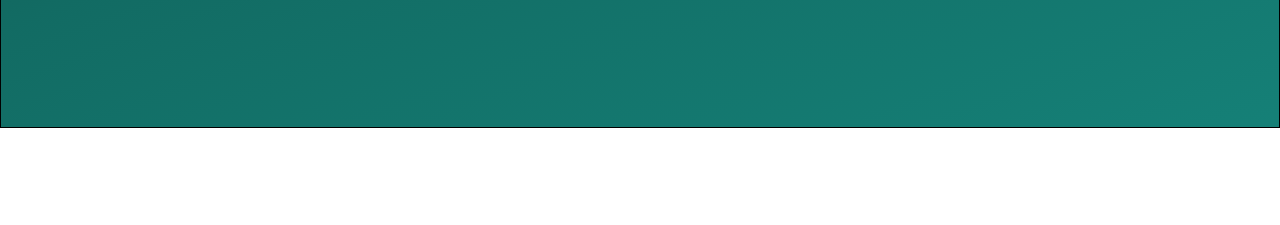
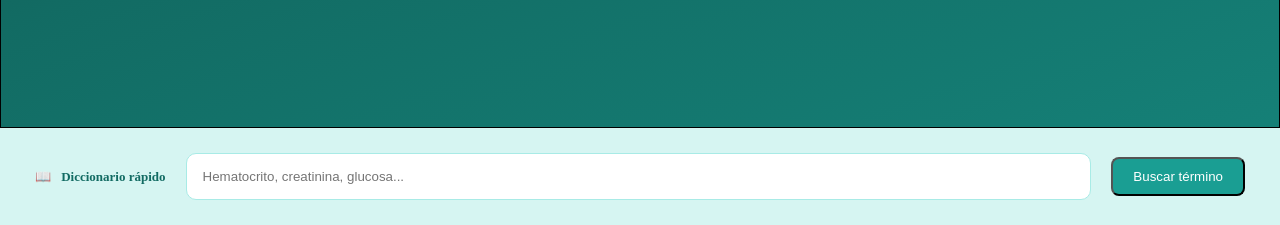
Before and after one commit to medgabrielgarcia-star/Nexamed-Edu, a website: page index.html in a window 1280 px wide. Shown: the part 749-974 px from the top of the page. Before the commit the page ends 877 px from the top, so only its background shows below. Drawn offline with Linux system fonts and the light colour scheme.

Commit message:
Agregando nuevas seccion de busqueda

```diff
--- a/index.html
+++ b/index.html
@@ -36,7 +36,6 @@
                     <p class="context__item">500+ <span>Térmicos médicos</span></p>
                 </div>
             </div>
-            <!--<div class="wrap__right"></div>-->
             <div class="wrap__right">
                 <img src="./src/assets/images/1.png" alt="Ilustración 1" class="slide-img">
                 <img src="./src/assets/images/3.png" alt="Ilustración 2" class="slide-img">
@@ -44,6 +43,13 @@
                 <img src="./src/assets/images/5.png" alt="Ilustración 4" class="slide-img">
             </div>
         </section>
+        <article class="search">
+            <form class="search__form">
+                <label class="search__label" for="buscar">Diccionario rápido</label>
+                <input class="search__input" id="buscar" type="text" placeholder="Hematocrito, creatinina, glucosa...">
+                <input class="search__btn" type="button" value="Buscar término">
+        </form>
+        </article>
     </main>
     <script src="./src/index.js"></script>
 </body>
--- a/src/index.css
+++ b/src/index.css
@@ -1,36 +1,36 @@
-*{
+* {
   margin: 0;
   padding: 0;
   box-sizing: border-box;
 }
 
-body{
+body {
   color: #1a2332;
 }
 
 /*---- HEADER ----*/
-.header{
+.header {
   display: flex;
   justify-content: space-around;
   align-items: center;
   padding: 20px 0;
-    background:linear-gradient( #fff, #fffd);
+  background: linear-gradient(#fff, #fffd);
   position: sticky;
   top: 0;
   z-index: 10;
 }
 
-.header__img{
+.header__img {
   width: 150px;
-    filter: drop-shadow(0 0 15px #0e3e3a)
+  filter: drop-shadow(0 0 15px #0e3e3a);
 }
 
-.header__nav{
+.header__nav {
   display: flex;
   gap: 8px;
 }
 
-.nav__item{
+.nav__item {
   text-decoration: none;
   color: inherit;
   cursor: pointer;
@@ -38,17 +38,17 @@ body{
   border-radius: 10px;
 }
 
-.nav__item:hover{
+.nav__item:hover {
   color: #158077;
   background-color: #eef9f8;
 }
 
-.nav__item:active{
+.nav__item:active {
   color: #126b63;
   background: #d6f5f2;
 }
 
-.header__btn{
+.header__btn {
   align-self: center;
   text-decoration: none;
   color: #fff;
@@ -58,22 +58,25 @@ body{
   cursor: pointer;
 }
 
-.header__btn:hover{
+.header__btn:hover {
   opacity: 0.9;
 }
 
+/*---- HEADER RESPONSIVE ----*/
+
 /*---- HERO ----*/
 
-.hero__wrap{
+.hero__wrap {
   border: 1px solid black;
-    background: linear-gradient(160deg, #0e3e3a 0%, #126b63 55%, #158077 100%) ;
+  background: linear-gradient(160deg, #0e3e3a 0%, #126b63 55%, #158077 100%);
   height: 100vh;
   display: flex;
   justify-content: space-around;
   align-items: center;
 }
 
-.wrap__left,.wrap__right{
+.wrap__left,
+.wrap__right {
   width: 42%;
   padding: 40px 15px;
   display: flex;
@@ -81,8 +84,8 @@ body{
   gap: 10px;
 }
 
-.hero__eyebrow{
-    background-color: rgb(255, 255, 255,0.1);
+.hero__eyebrow {
+  background-color: rgb(255, 255, 255, 0.1);
   border: 1px solid rgb(255, 255, 255, 0.15);
   border-radius: 15px;
   padding: 2px 10px;
@@ -90,34 +93,33 @@ body{
   width: 44%;
 }
 
-.hero__eyebrow::before{
+.hero__eyebrow::before {
   content: "🌎 ";
 }
 
-.hero__title{
+.hero__title {
   color: #fff;
   text-wrap: balance;
   font-size: 3rem;
-
 }
 
-.hero__title span{
+.hero__title span {
   font-style: italic;
-    color: #f58b6e
+  color: #f58b6e;
 }
 
-.hero__text{
+.hero__text {
   color: #fff8;
   text-wrap: pretty;
   font-size: 1.3rem;
 }
 
-.hero__btn{
+.hero__btn {
   display: flex;
   gap: 15px;
 }
 
-.hero__btn-explorar{
+.hero__btn-explorar {
   text-decoration: none;
   color: #fff;
   padding: 9px 20px;
@@ -128,68 +130,39 @@ body{
 
 .hero__btn-explorar:hover {
   transform: translateY(-1px);
-    box-shadow: 0 8px 28px rgba(240,106,69,0.4);
+  box-shadow: 0 8px 28px rgba(240, 106, 69, 0.4);
 }
 
-.hero__btn-buscar{
+.hero__btn-buscar {
   text-decoration: none;
   color: #fff;
   padding: 9px 20px;
   border-radius: 10px;
-    background: rgb(255, 255, 255,0.1);
+  background: rgb(255, 255, 255, 0.1);
   cursor: pointer;
   border: 1px solid rgb(255, 255, 255, 0.15);
 }
 
 .hero__btn-buscar:hover {
-    background: rgba(255,255,255,0.18);
+  background: rgba(255, 255, 255, 0.18);
 }
 
-.hero__context{
+.hero__context {
   display: flex;
   justify-content: start;
   align-items: center;
   gap: 25px;
 }
 
-.context__item{
+.context__item {
   display: flex;
   flex-direction: column;
   color: #fff;
 }
 
-.context__item span{
+.context__item span {
   color: #fff5;
 }
-
-/*.wrap__right{
-height: 500px;
-background-size: contain;
-background-repeat: no-repeat;
-background-position: center;
-animation: secuenciarImagenes 2.2s infinite ease;
-}
-
-
-@keyframes secuenciarImagenes{
-
-0%, 25%{
-    background-image: url(./assets/images/1.png)
-}
-
-25.1%, 50%{
-    background-image: url(./assets/images/3.png)
-}
-
-50.1%, 75%{
-    background-image: url(./assets/images/4.png);
-}
-
-75.1%, 100%{
-    background-image: url(./assets/images/5.png);
-}
-
-}*/
 
 .wrap__right {
   height: 500px;
@@ -212,25 +185,33 @@ animation: secuenciarImagenes 2.2s infinite ease;
 }
 
 /* Calculamos el retraso (delay) para cada imagen */
-.slide-img:nth-child(1) { animation-delay: 0s; }
-.slide-img:nth-child(2) { animation-delay: 1s; }
-.slide-img:nth-child(3) { animation-delay: 2s; }
-.slide-img:nth-child(4) { animation-delay: 3s; }
+.slide-img:nth-child(1) {
+  animation-delay: 0s;
+}
+.slide-img:nth-child(2) {
+  animation-delay: 1s;
+}
+.slide-img:nth-child(3) {
+  animation-delay: 2s;
+}
+.slide-img:nth-child(4) {
+  animation-delay: 3s;
+}
 
 @keyframes secuenciaSuave {
   0% {
     opacity: 1; /* Totalmente visible al inicio */
     visibility: visible;
   }
-    25%{
+  25% {
     opacity: 1; /* Se desvanece suavemente */
     visibility: hidden;
   }
-    50%{
+  50% {
     opacity: 1; /* Se desvanece suavemente */
     visibility: hidden;
   }
-    75%{
+  75% {
     opacity: 1; /* Se desvanece suavemente */
     visibility: hidden;
   }
@@ -239,3 +220,43 @@ animation: secuenciarImagenes 2.2s infinite ease;
     visibility: hidden;
   }
 }
+
+/*---- HERORESPONSIVE ----*/
+
+/*---- BUSCAR ----*/
+.search {
+  background-color: #d6f5f2;
+  padding: 25px 35px;
+}
+
+.search__form {
+  display: flex;
+  justify-content: center;
+  align-items: center;
+  gap: 20px;
+}
+
+.search__label {
+  font-size: 13px;
+  font-weight: 700;
+  color: #126b63;
+}
+
+.search__label::before {
+  content: "📖";
+  margin-right: 10px;
+}
+
+.search__input {
+  border: 1.5px solid #a8ebe6;
+  border-radius: 10px;
+  padding: 15px 16px;
+  flex: 1;
+}
+
+.search__btn {
+  padding: 10px 20px;
+  border-radius: 8px;
+  background: #1a9e93;
+  color: #fff;
+}
```
Also changed, not shown: src/assets/images/1.png, src/assets/images/2.png, src/assets/images/3.png, src/assets/images/4.png, src/assets/images/5.png. Lines whose indentation alone changed are shown as unchanged.
